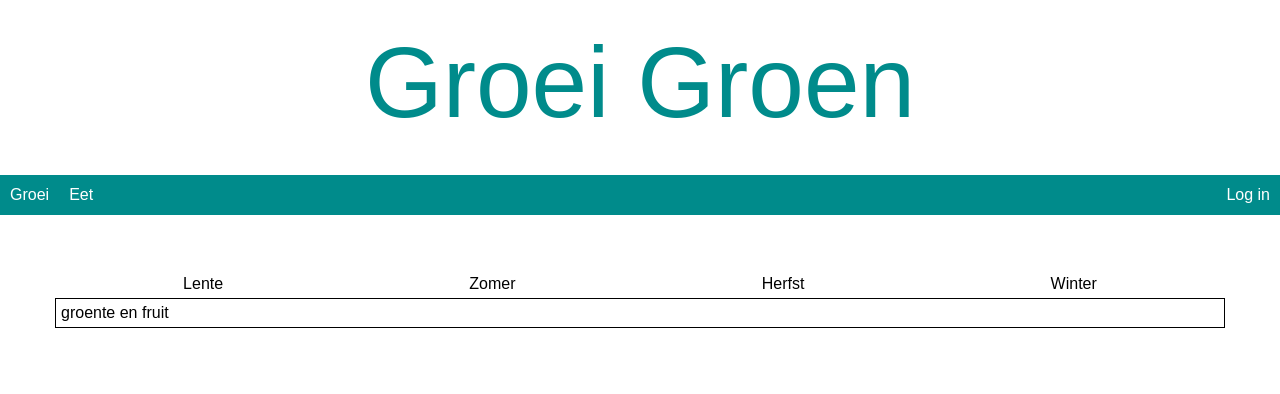
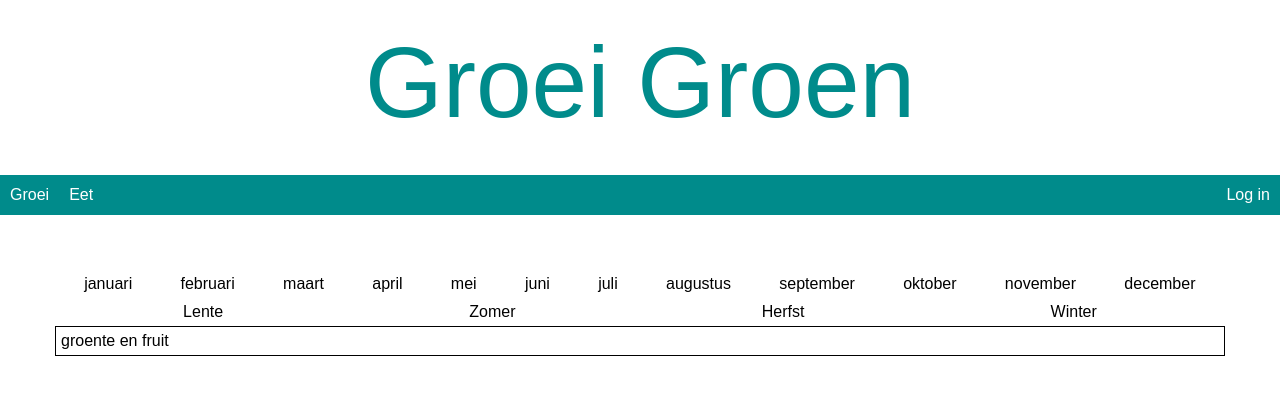
Before and after one commit to meriellesoeters/groei-groen, a React (Create React App) app: page / in a window 1280 px wide. Shown: the top 394 px of the page. Built offline with nearby package versions, Linux system fonts and the light colour scheme.

Commit message:
add months to calendar

```diff
--- a/src/components/Calendar/Calendar.js
+++ b/src/components/Calendar/Calendar.js
@@ -2,9 +2,11 @@ import React from 'react';
 import './styles.css';
 
 import { Seasons } from './Seasons';
+import { Months } from './Months';
 
 const Calendar = () => (
     <div className="calendarContainer">
+        <Months/>
         <Seasons/>
         <div className="seasonalContentContainer">
             <text>groente en fruit</text>
--- a/src/components/Calendar/Months/Months.js
+++ b/src/components/Calendar/Months/Months.js
@@ -1,3 +1,23 @@
-/**
- * Created by merielle on 28-06-17.
- */
+import React from 'react';
+import './styles.css';
+
+const Months = () => {
+    const months = [ 'januari', 'februari', 'maart', 'april', 'mei',
+        'juni', 'juli', 'augustus', 'september', 'oktober', 'november', 'december' ];
+
+    const monthsList = months.map((month, index) => {
+        return (
+            <div className='monthTextContainer'>
+                <text className="monthText" id={ index }>{ month }</text>
+            </div>
+        )
+    });
+
+    return (
+        <div className="monthsListContainer">
+            { monthsList }
+        </div>
+    )
+};
+
+export default Months;
--- a/src/components/Calendar/Months/index.js
+++ b/src/components/Calendar/Months/index.js
@@ -1,3 +1 @@
-/**
- * Created by merielle on 28-06-17.
- */
+export { default as Months } from './Months';
--- /dev/null
+++ b/src/components/Calendar/Months/styles.css
@@ -0,0 +1,13 @@
+.monthsListContainer {
+    padding: 5px;
+    display: flex;
+}
+
+.monthTextContainer {
+    /* when text items should align left instead of center use flex-grow instead of margin auto */
+    /*flex-grow: 1;*/
+    margin: auto;
+}
+
+.monthText {
+}
```
